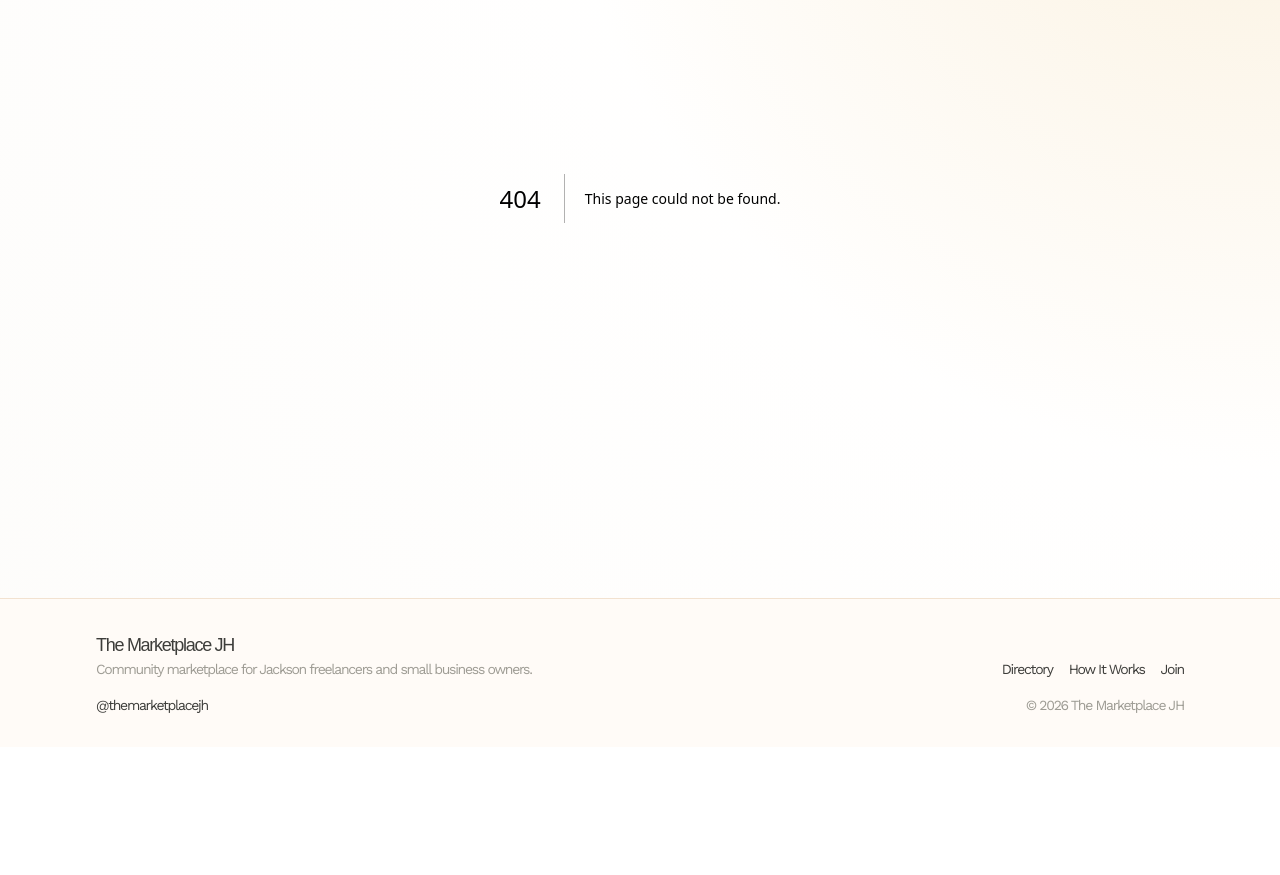
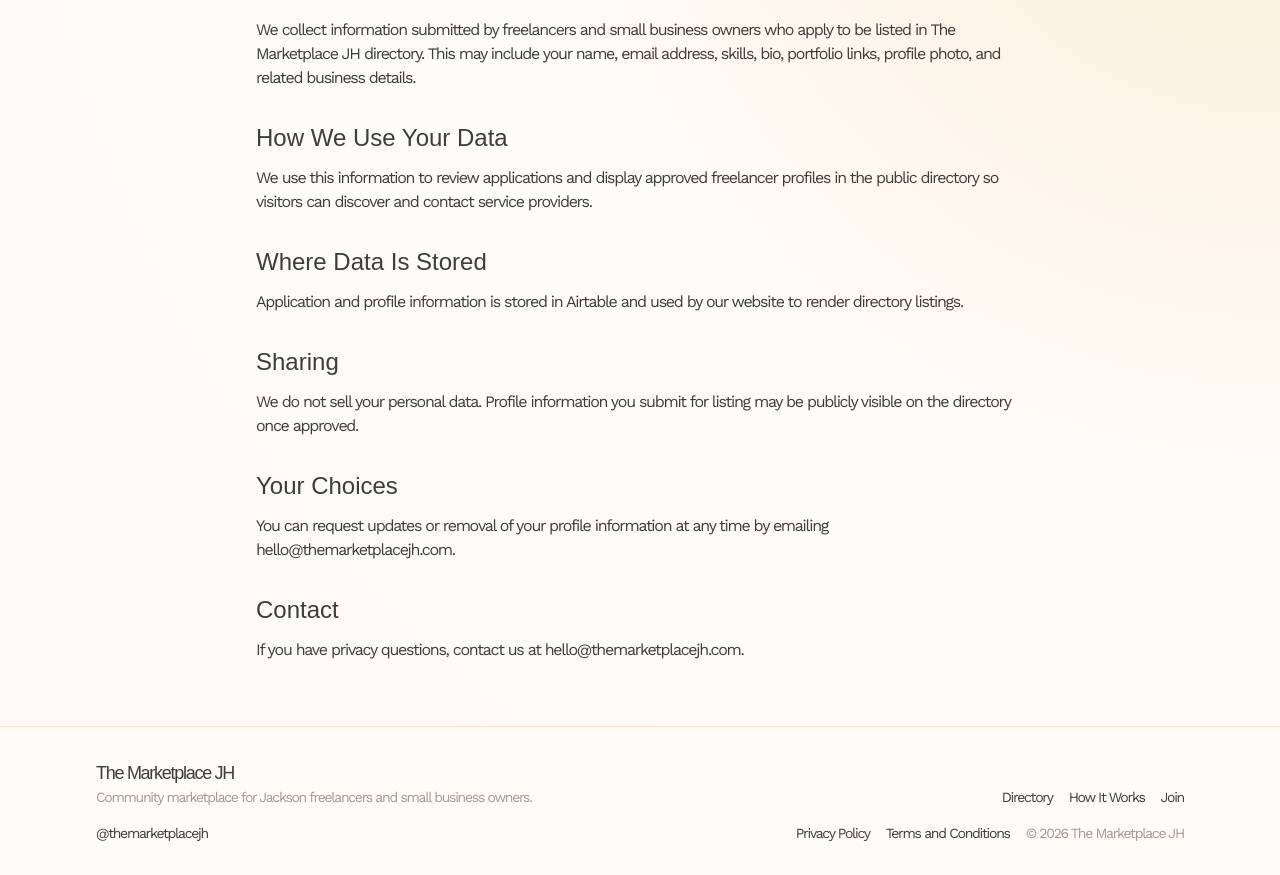
Before and after one commit to hannahtrask/themarketplacejh, a Next.js app: page /privacy-policy in a window 1280 px wide. Before the commit this address had no page. Shown: the part 263-1138 px from the top of the page. Before the commit the page ends 1010 px from the top, so only its background shows below. Built offline with nearby package versions, Linux system fonts and the light colour scheme; a web font is replaced by a local one.

Commit message:
Adds privacy policy and terms

```diff
--- a/app/apply/page.tsx
+++ b/app/apply/page.tsx
@@ -10,8 +10,7 @@ export default function ApplyPage() {
       <header className="mx-auto mb-8 max-w-2xl text-center">
         <h1 className="font-display text-4xl text-browndark sm:text-5xl">Join the Marketplace</h1>
         <p className="mt-4 text-graywarm">
-          Founding member applications are open. Tell us what you create and how you want to
-          contribute.
+          Get listed in the directory. Tell us what you create and how you want to contribute.
         </p>
       </header>
       <iframe
--- /dev/null
+++ b/app/privacy-policy/page.tsx
@@ -0,0 +1,64 @@
+import { Section } from "@/components/section";
+
+export const metadata = {
+  title: "Privacy Policy | The Marketplace JH"
+};
+
+export default function PrivacyPolicyPage() {
+  return (
+    <Section>
+      <div className="mx-auto max-w-3xl space-y-8 text-browndark">
+        <header className="space-y-3">
+          <h1 className="font-display text-4xl sm:text-5xl">Privacy Policy</h1>
+          <p className="text-sm text-graywarm">Last updated: April 1, 2026</p>
+        </header>
+
+        <section className="space-y-3">
+          <h2 className="font-display text-2xl">What We Collect</h2>
+          <p>
+            We collect information submitted by freelancers and small business owners who apply to
+            be listed in The Marketplace JH directory. This may include your name, email address,
+            skills, bio, portfolio links, profile photo, and related business details.
+          </p>
+        </section>
+
+        <section className="space-y-3">
+          <h2 className="font-display text-2xl">How We Use Your Data</h2>
+          <p>
+            We use this information to review applications and display approved freelancer profiles
+            in the public directory so visitors can discover and contact service providers.
+          </p>
+        </section>
+
+        <section className="space-y-3">
+          <h2 className="font-display text-2xl">Where Data Is Stored</h2>
+          <p>
+            Application and profile information is stored in Airtable and used by our website to
+            render directory listings.
+          </p>
+        </section>
+
+        <section className="space-y-3">
+          <h2 className="font-display text-2xl">Sharing</h2>
+          <p>
+            We do not sell your personal data. Profile information you submit for listing may be
+            publicly visible on the directory once approved.
+          </p>
+        </section>
+
+        <section className="space-y-3">
+          <h2 className="font-display text-2xl">Your Choices</h2>
+          <p>
+            You can request updates or removal of your profile information at any time by emailing
+            hello@themarketplacejh.com.
+          </p>
+        </section>
+
+        <section className="space-y-3">
+          <h2 className="font-display text-2xl">Contact</h2>
+          <p>If you have privacy questions, contact us at hello@themarketplacejh.com.</p>
+        </section>
+      </div>
+    </Section>
+  );
+}
--- /dev/null
+++ b/app/terms-and-conditions/page.tsx
@@ -0,0 +1,60 @@
+import { Section } from "@/components/section";
+
+export const metadata = {
+  title: "Terms and Conditions | The Marketplace JH"
+};
+
+export default function TermsAndConditionsPage() {
+  return (
+    <Section>
+      <div className="mx-auto max-w-3xl space-y-8 text-browndark">
+        <header className="space-y-3">
+          <h1 className="font-display text-4xl sm:text-5xl">Terms and Conditions</h1>
+          <p className="text-sm text-graywarm">Last updated: April 1, 2026</p>
+        </header>
+
+        <section className="space-y-3">
+          <h2 className="font-display text-2xl">Use of the Site</h2>
+          <p>By using The Marketplace JH website, you agree to use it lawfully and respectfully.</p>
+        </section>
+
+        <section className="space-y-3">
+          <h2 className="font-display text-2xl">Directory Listings</h2>
+          <p>
+            Freelancer and small business listings are provided for informational purposes. We may
+            review, edit, approve, or remove listings at our discretion.
+          </p>
+        </section>
+
+        <section className="space-y-3">
+          <h2 className="font-display text-2xl">User-Submitted Information</h2>
+          <p>
+            If you submit information to be listed, you confirm that it is accurate and that you
+            have rights to any content you provide (including images and portfolio links).
+          </p>
+        </section>
+
+        <section className="space-y-3">
+          <h2 className="font-display text-2xl">No Guarantee of Work</h2>
+          <p>
+            The Marketplace JH does not guarantee project opportunities, client outcomes, payments,
+            or business results from directory participation.
+          </p>
+        </section>
+
+        <section className="space-y-3">
+          <h2 className="font-display text-2xl">Limitation of Liability</h2>
+          <p>
+            To the extent permitted by law, The Marketplace JH is not liable for losses arising from
+            use of this site or reliance on directory information.
+          </p>
+        </section>
+
+        <section className="space-y-3">
+          <h2 className="font-display text-2xl">Contact</h2>
+          <p>Questions about these terms can be sent to hello@themarketplacejh.com.</p>
+        </section>
+      </div>
+    </Section>
+  );
+}
--- a/components/site-footer.tsx
+++ b/components/site-footer.tsx
@@ -31,7 +31,21 @@ export function SiteFooter() {
           >
             @themarketplacejh
           </Link>
-          <p>&copy; 2026 The Marketplace JH</p>
+          <div className="flex flex-wrap items-center gap-4">
+            <Link
+              href="/privacy-policy"
+              className="text-browndark transition-colors hover:text-terracotta"
+            >
+              Privacy Policy
+            </Link>
+            <Link
+              href="/terms-and-conditions"
+              className="text-browndark transition-colors hover:text-terracotta"
+            >
+              Terms and Conditions
+            </Link>
+            <p>&copy; 2026 The Marketplace JH</p>
+          </div>
         </div>
       </div>
     </footer>
```
